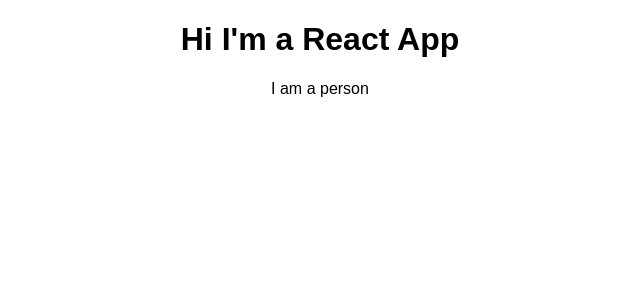
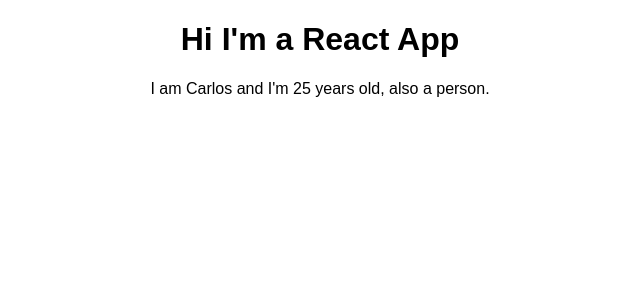
Before and after one commit to CarlosBarraganR/react-guide, a React (Create React App) app: page / in a window 1280 px wide. Shown: the top 300 px of the page, without its empty margins (320-960 px from the left). Built offline with nearby package versions, Linux system fonts and the light colour scheme.

Commit message:
workig with props

```diff
--- a/src/App.js
+++ b/src/App.js
@@ -7,7 +7,7 @@ class App extends Component {
     return (
       <div className="App">
         <h1>Hi I'm a React App</h1>
-        <Person />
+        <Person name="Carlos" age="25"/>
       </div>
     );
   }
--- a/src/Person/Person.js
+++ b/src/Person/Person.js
@@ -1,7 +1,7 @@
 import React from 'react';
 
-const person = () => {
-    return <p>I am a person</p>
+const person = (props) => {
+    return <p>I am {props.name} and I'm {props.age} years old, also a person.</p>
 }
 
 export default person;
```
